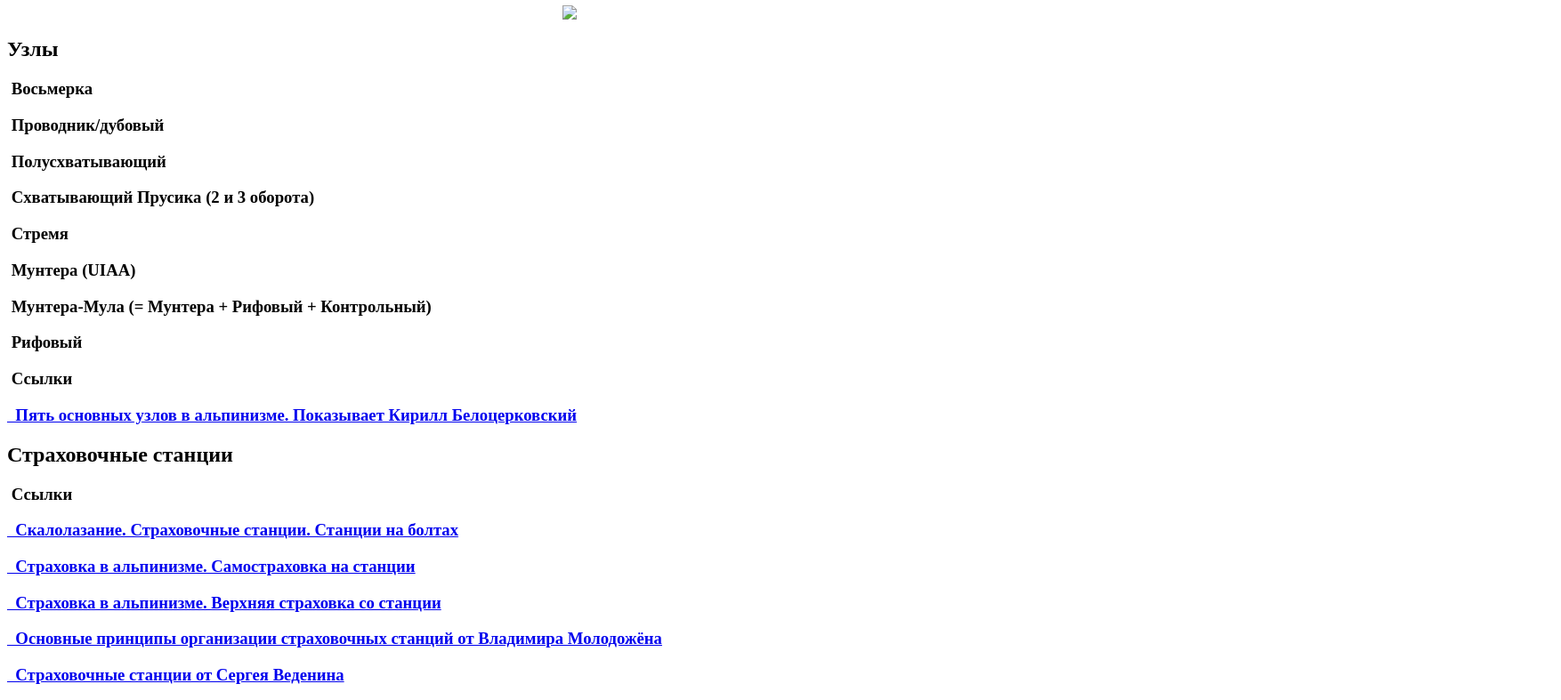
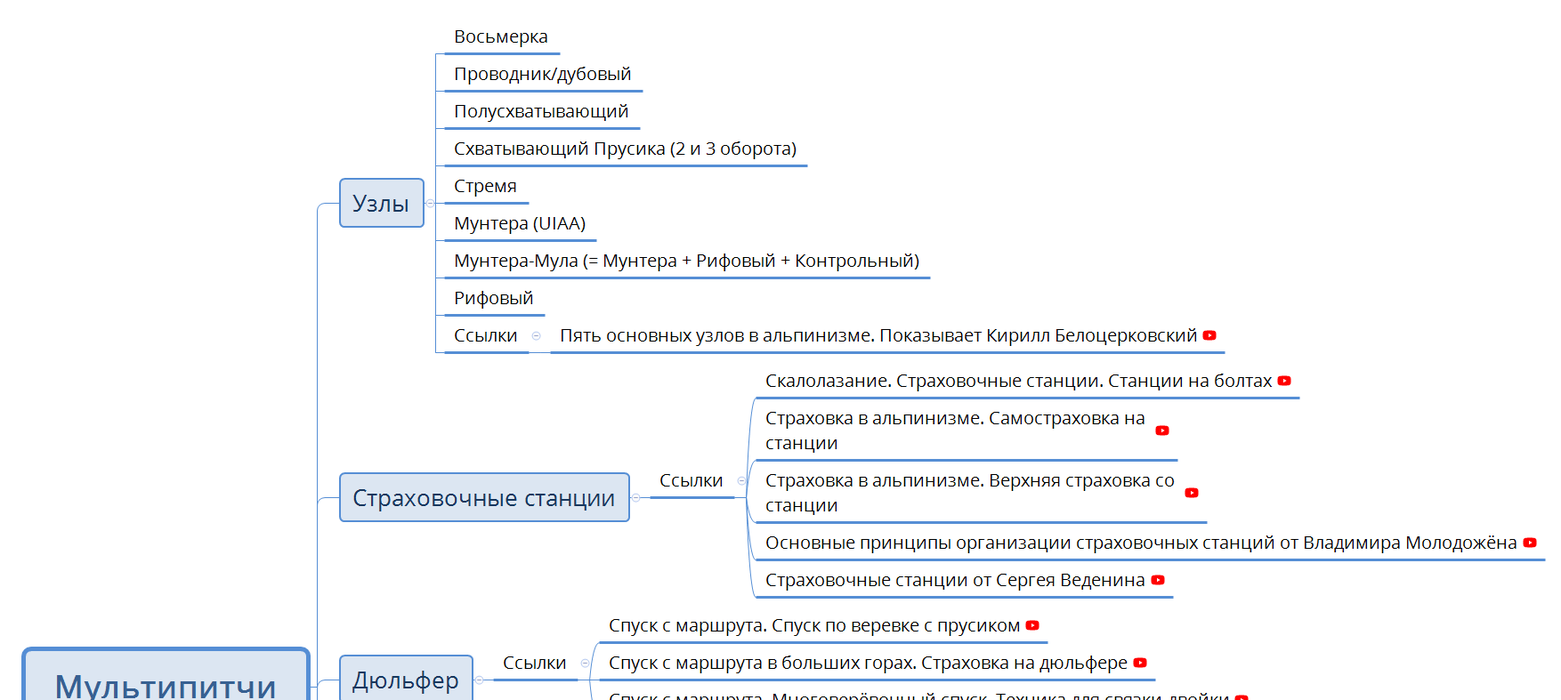
Before and after one commit to DieHertz/diehertz.github.io, a plain HTML site: page multi-pitch-climbing.html in a window 1280 px wide. Shown: the part 60-847 px from the top of the page at 89% size, 1754 px wide, since content can reach past the window. Drawn offline with Linux system fonts and the light colour scheme.

Commit message:
Update multi-pitch-climbing.html

```diff
--- a/multi-pitch-climbing.html
+++ b/multi-pitch-climbing.html
@@ -10,7 +10,7 @@
 <a name="69es6o7ti7va8cfagdt1j58e5o">Мультипитчи</a>
 </h1>
 <div align="center" class="globalOverview">
-<img src="%D0%9C%D1%83%D0%BB%D1%8C%D1%82%D0%B8%D0%BF%D0%B8%D1%82%D1%87%D0%B8_files/images/%D0%9C%D1%83%D0%BB%D1%8C%D1%82%D0%B8%D0%BF%D0%B8%D1%82%D1%87%D0%B8.jpg"></div>
+<img src="multi-pitch-climbing-chart.jpg"></div>
 <h2 class="topic">
 <a name="7h5c1qrkki5ho8pqapp6mmr0oi">Узлы</a>
 </h2>
```
